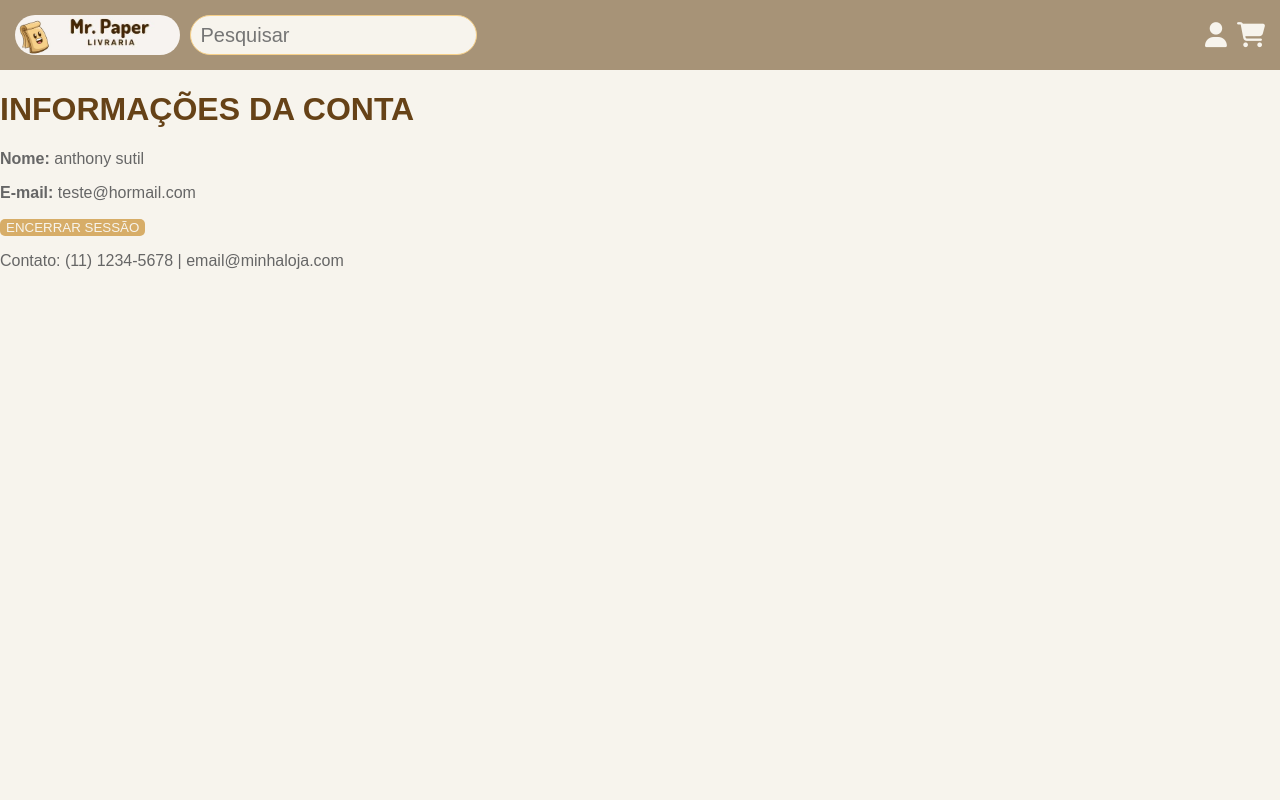
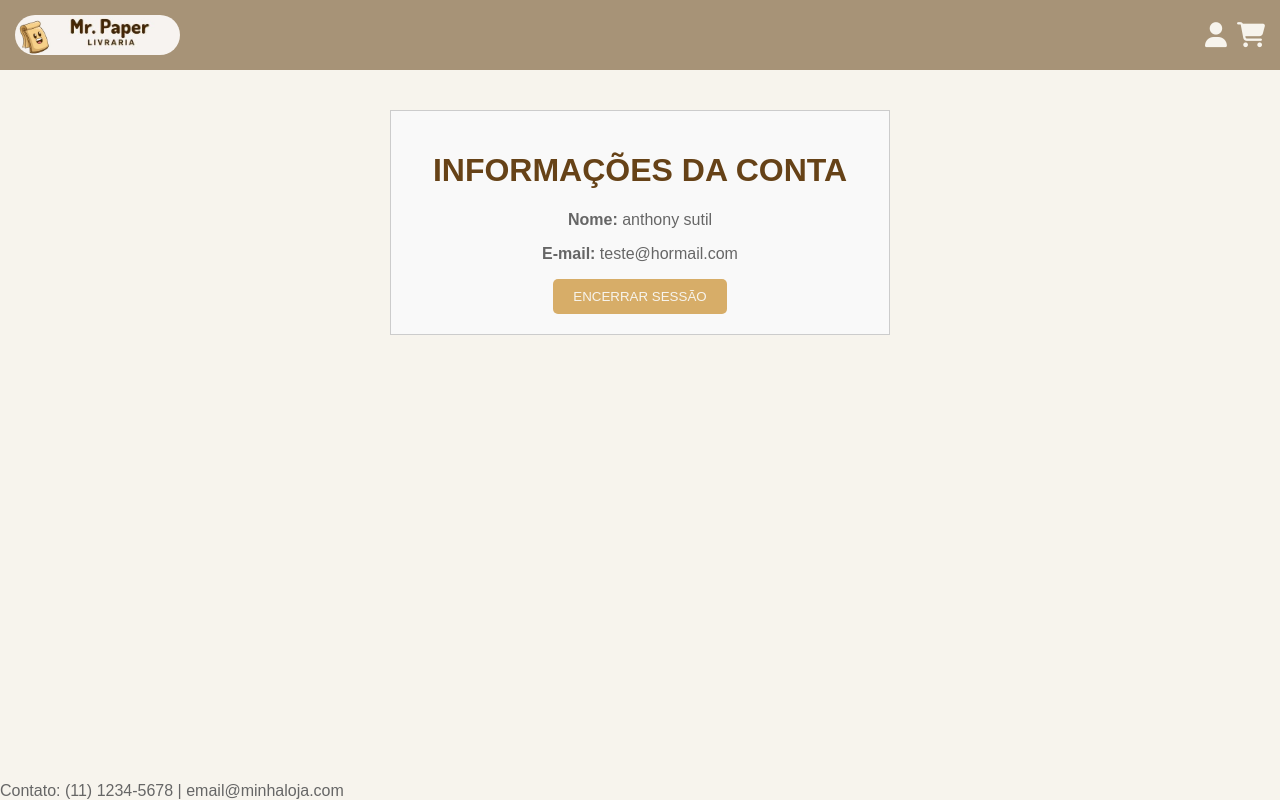
Before and after one commit to gustacamara/Site-Web-Mr.Paper, a PHP site: page /conta.php in a window 1280 px wide. Run offline with PHP 8.4, Linux system fonts and the light colour scheme; a user stored in the database is signed in.

Commit message:
Estilização finalizada

```diff
--- a/adicionar_carrinho.php
+++ b/adicionar_carrinho.php
@@ -33,7 +33,7 @@ if ($_SERVER['REQUEST_METHOD'] === 'POST' && isset($_POST['produto_id'])) {
         $stmt_insert->execute();
     }
 
-    header('Location: pages/carrinho.php');
+    header('Location: index.php');
     exit();
 } else {
     header('Location: index.php'); // Redireciona para a página inicial se não houver POST ou produto_id não definido
--- a/conta.php
+++ b/conta.php
@@ -32,8 +32,8 @@ if (isset($_POST['logout'])) {
     <meta charset="UTF-8">
     <meta name="viewport" content="width=device-width, initial-scale=1.0">
     <title>Informações da Conta</title>
+    <link rel="stylesheet" href="css/conta.css">
     <link rel="stylesheet" href="css/reset.css">
-    <link rel="stylesheet" href="css/conta.css">
     <link rel="stylesheet" href="https://cdnjs.cloudflare.com/ajax/libs/font-awesome/6.5.2/css/all.min.css">
 </head>
 <body>
@@ -41,15 +41,14 @@ if (isset($_POST['logout'])) {
         <div class="busca">
             <img id="papel" src="img/logo mr paper.jpg" alt="Logo Mr.Paper">
             <img id="name" src="img/escrita mr paper.jpg" alt="Template Mr. Paper" onclick="window.location.href='index.php'">
-            <input type="text" placeholder="Pesquisar" name="Pesquisar">
         </div>
         <div class="menu">
             <a href="conta.php"><i class="fa-solid fa-user"></i></a>
-            <a href="carrinho.php"><i class="fa-solid fa-cart-shopping"></i></a>
+            <a href="pages/carrinho.php"><i class="fa-solid fa-cart-shopping"></i></a>
         </div>
     </header>
-
-    <div class="content">
+    <div class="container">
+        <div class="conteudo">
             <h1>Informações da Conta</h1>
             <div class="info-usuario">
                 <p><strong>Nome:</strong> <?php echo $nome . ' ' . $sobrenome; ?></p>
@@ -59,12 +58,15 @@ if (isset($_POST['logout'])) {
 
             <!-- Formulário para o botão de logout -->
             <form method="post">
-            <button type="submit" name="logout">Encerrar Sessão</button>
+                <button type="submit" name="logout" style="margin: 0px;">Encerrar Sessão</button>
             </form>
         </div>
+    </div>
 
-    <footer>
-        <p>Contato: (11) 1234-5678 | email@minhaloja.com</p>
+
+    <footer style="position: fixed; bottom: 0; left: 0;">
+        <p style="margin: 0px; padding-top: 10px;">Contato: (11) 1234-5678 | email@minhaloja.com</p>
+    </footer>
     </footer>
 </body>
 </html>
--- /dev/null
+++ b/css/conta.css
@@ -0,0 +1,18 @@
+.container{
+    padding-top: 20px;
+    display: flex;
+    flex-wrap: wrap;
+    width: 100%;
+    justify-content: center;
+}
+.conteudo{
+    border: 1px solid #ccc; /* Borda cinza claro */
+    padding: 20px; /* Espaçamento interno */
+    margin: 20px;
+    width: 500px;
+    text-align: center;
+    background-color: #f9f9f9;
+}
+.conteudo button{
+    padding: 10px 20px;
+}
--- a/css/index.css
+++ b/css/index.css
@@ -37,6 +37,7 @@
     max-width: 100%; /* Imagem se ajusta ao container */
     height: auto;
     margin-bottom: 0px !important;
+
 }
 
 .produto h3 {
--- a/css/reset.css
+++ b/css/reset.css
@@ -130,3 +130,9 @@ button {
 button:hover {
     background-color: #c69649; /* Cor de fundo do botão ao passar o mouse */
 }
+
+footer{
+    position: fixed;
+    bottom: 0;
+    left: 0;
+}
--- a/index.php
+++ b/index.php
@@ -48,13 +48,13 @@ include 'config.php';
 
         while ($row = $result->fetch_assoc()) {
             ?>
-            <article class="produto">
+            <article class="produto" style="justify-content: space-between;display: flex;flex-direction: column;">
                 <div>
-                    <img src="img/produtos/<?php echo $row["imagem"]; ?>" alt="<?php echo $row["nome"]; ?>" style='margin: 0px;'>
+                    <img src="img/produtos/<?php echo $row["imagem"]; ?>" alt="<?php echo $row["nome"]; ?>" style='margin: 0px;width: 220px;height: 312.7px;'>
                     <h3><?php echo $row["nome"]; ?></h3>
                     <p>R$ <?php echo number_format($row["preco"], 2, ',', '.'); ?></p>
                 </div>
-                <form method="POST">
+                <form method="POST" action="adicionar_carrinho.php">
                     <input type="hidden" name="produto_id" value="<?php echo $row["id"]; ?>">
                     <button type="submit">Adicionar ao carrinho</button>
                 </form>
--- a/pages/confirmacao.php
+++ b/pages/confirmacao.php
@@ -5,7 +5,8 @@
     <meta name="viewport" content="width=device-width, initial-scale=1.0">
     <title>Confirmação de Pedido</title>
     <link rel="stylesheet" href="../css/reset.css">
-    <link rel="stylesheet" href="../css/confirmacao.css">
+    <link rel="stylesheet" href="../css/confimação.css">
+    <link rel="stylesheet" href="https://cdnjs.cloudflare.com/ajax/libs/font-awesome/6.5.2/css/all.min.css">
 </head>
 <body>
 <header>
```
Also changed, not shown: css/confimação.css (added, +16 -0 lines), pages/carrinho.php (+6 -2 lines), css/carrinho.css (line endings or trailing spaces), img/produtos/habitos atomicos.jpg (added), img/produtos/ilu mosca.jpg (added). Lines whose indentation alone changed are shown as unchanged.
